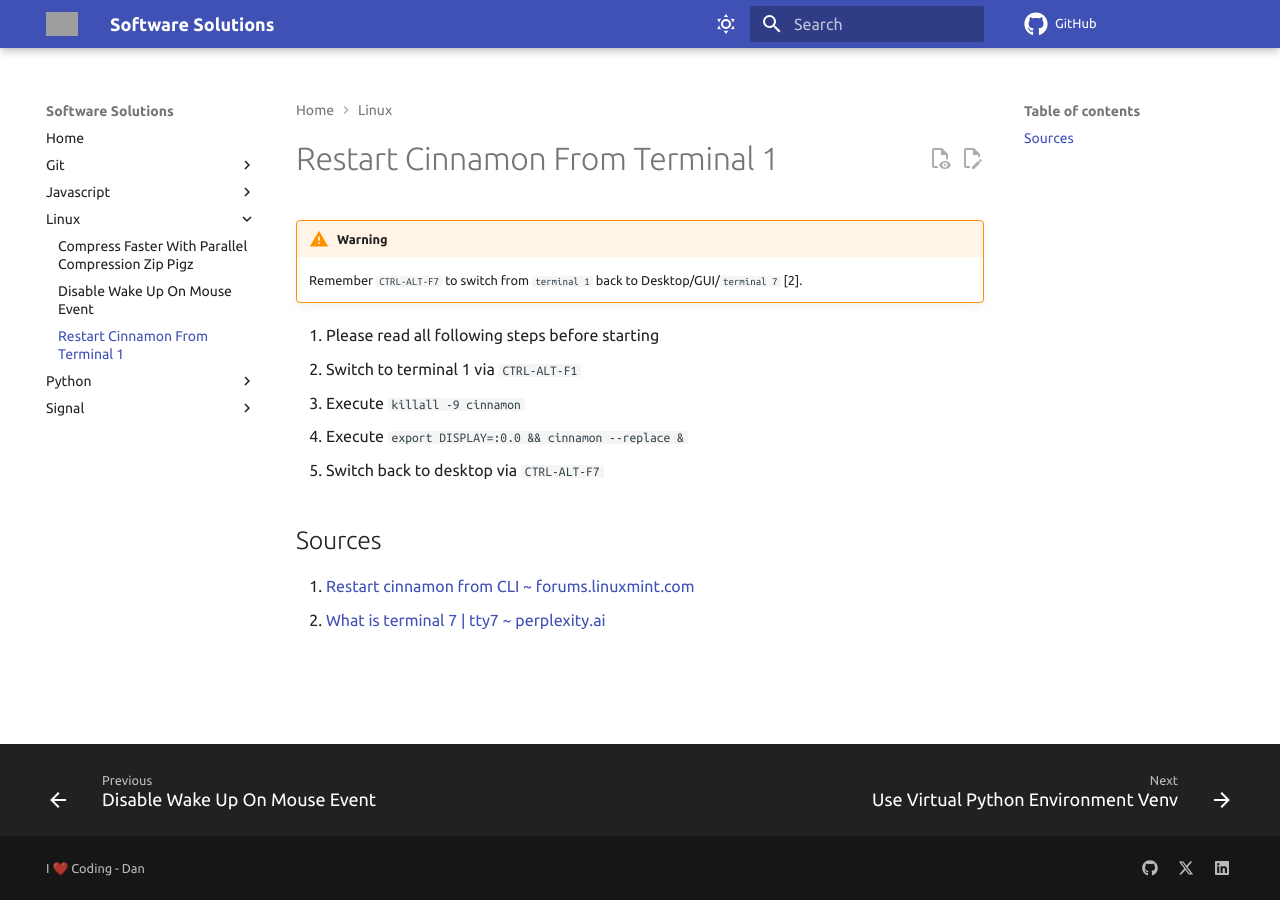
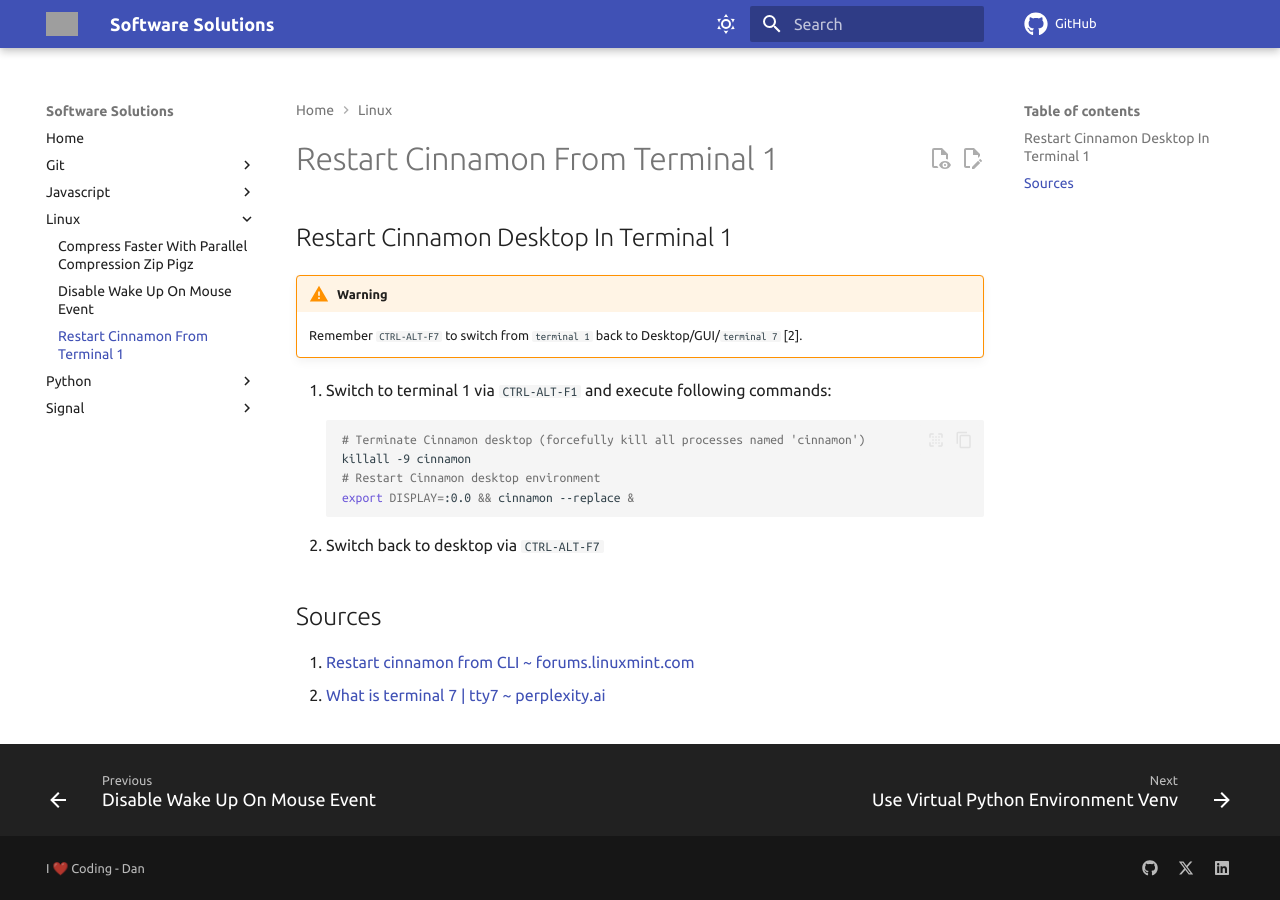
Before and after one commit to danieldreke/software-solutions, an MkDocs documentation site: the page built from docs/linux/restart-cinnamon-from-terminal-1.md, in a window 1280 px wide. Built offline with MkDocs 1.6.1 and Material for MkDocs 9.7.7, drawn with Linux system fonts in a browser that asks for light colours; comment, search, counter and statistics services are not loaded; grey boxes are pictures that could not be loaded.

Commit message:
Update restart-cinnamon-from-terminal-1.md

````diff
--- a/docs/linux/restart-cinnamon-from-terminal-1.md
+++ b/docs/linux/restart-cinnamon-from-terminal-1.md
@@ -1,12 +1,27 @@
+## Restart Cinnamon Desktop in Terminal 1
 
 !!! Warning
     Remember `CTRL-ALT-F7` to switch from `terminal 1` back to Desktop/GUI/`terminal 7` [2].
 
-1. Please read all following steps before starting
-2. Switch to terminal 1 via `CTRL-ALT-F1`
-3. Execute `killall -9 cinnamon`
-4. Execute `export DISPLAY=:0.0 && cinnamon --replace &`
-5. Switch back to desktop via `CTRL-ALT-F7`
+1. Switch to terminal 1 via `CTRL-ALT-F1` and execute following commands:
+    ```sh
+    # Terminate Cinnamon desktop (forcefully kill all processes named 'cinnamon')
+    killall -9 cinnamon
+    # Restart Cinnamon desktop environment
+    export DISPLAY=:0.0 && cinnamon --replace &
+    ```
+2. Switch back to desktop via `CTRL-ALT-F7`
+
+<!-- # Gently terminate Cinnamon desktop
+pkill cinnamon -->
+
+<!-- ## Restart Cinnamon Desktop
+
+Open terminal and execute following command:
+```sh
+# Restart Cinnamon desktop environment
+cinnamon --replace &
+``` -->
 
 ## Sources
 
````
